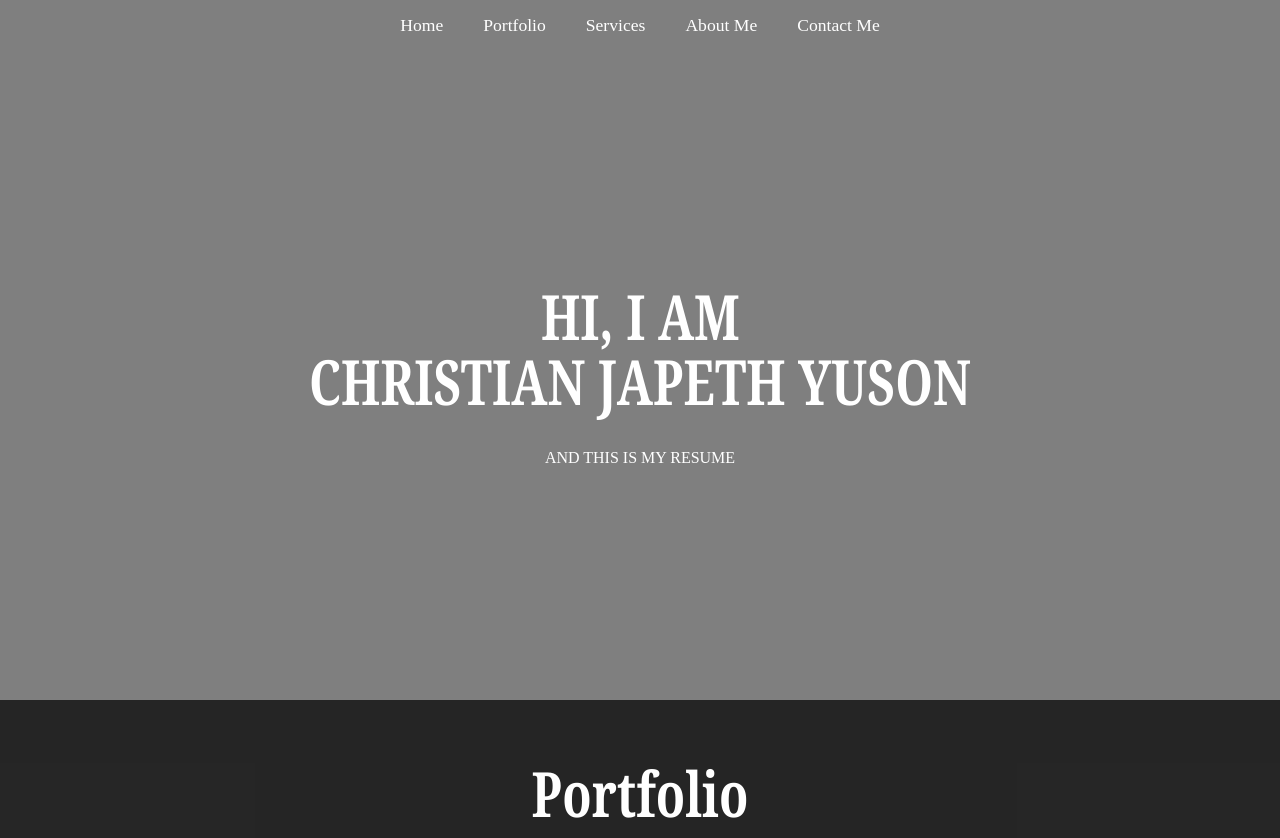
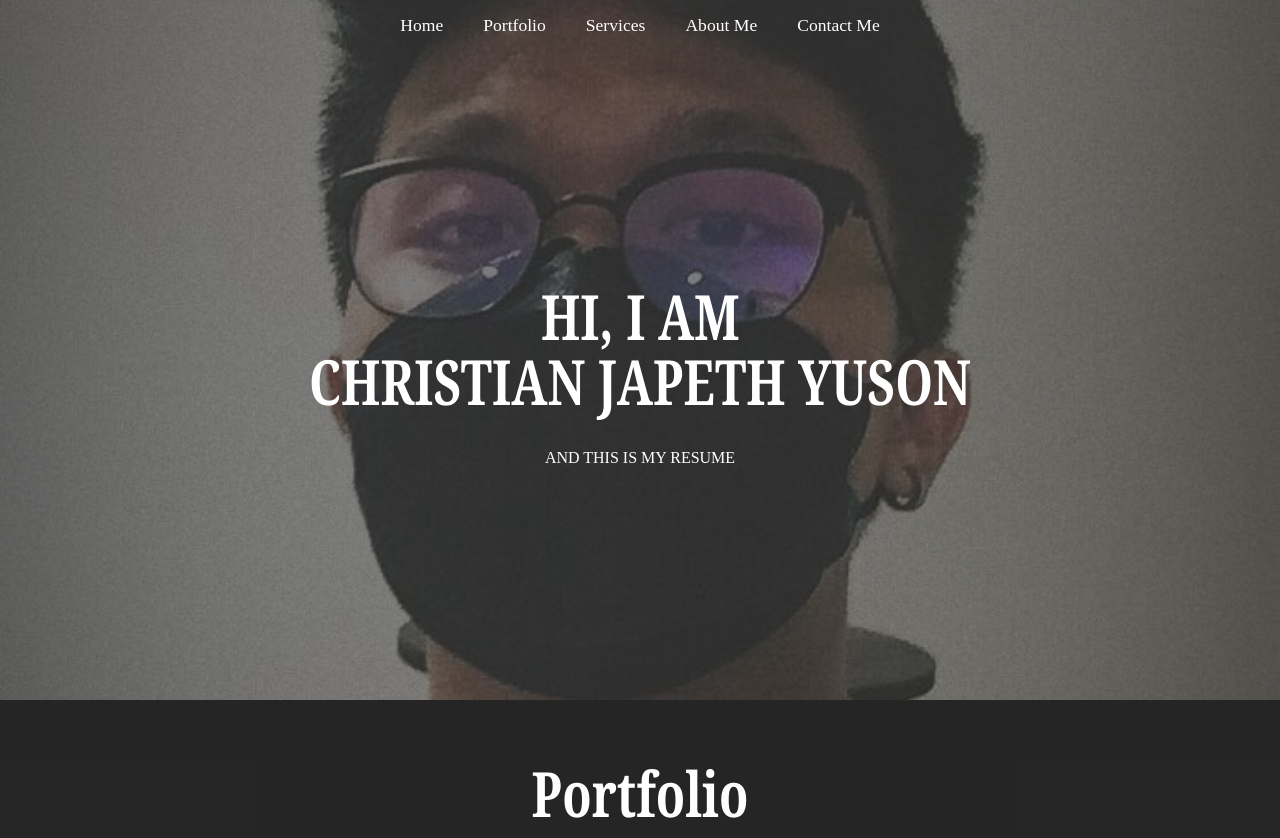
Before and after one commit to KIRAS18/CJporfolio, a plain HTML site: page index.html in a window 1280 px wide. Shown: the top 838 px of the page. Drawn offline with Linux system fonts and the light colour scheme.

Commit message:
Update style.css

```diff
--- a/style.css
+++ b/style.css
@@ -54,7 +54,7 @@ html{
     position: absolute;
     top: 0;
     left: 0;
-    background: url('new image/webpic1.jpg') no-repeat center center/cover;
+    background: url('webpic1.jpg') no-repeat center center/cover;
     height: 700px;
     width: 100%;
     z-index: -1;
```
